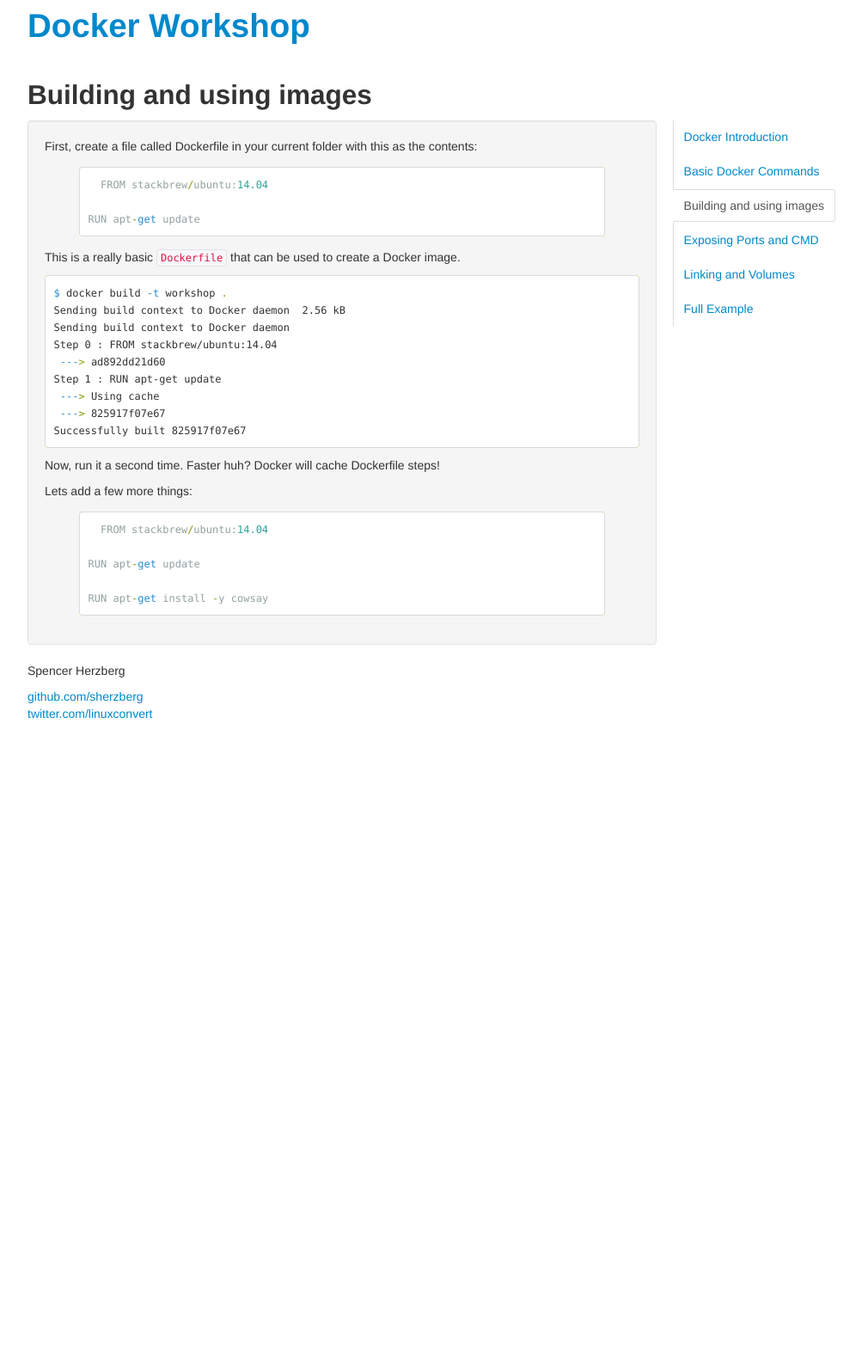
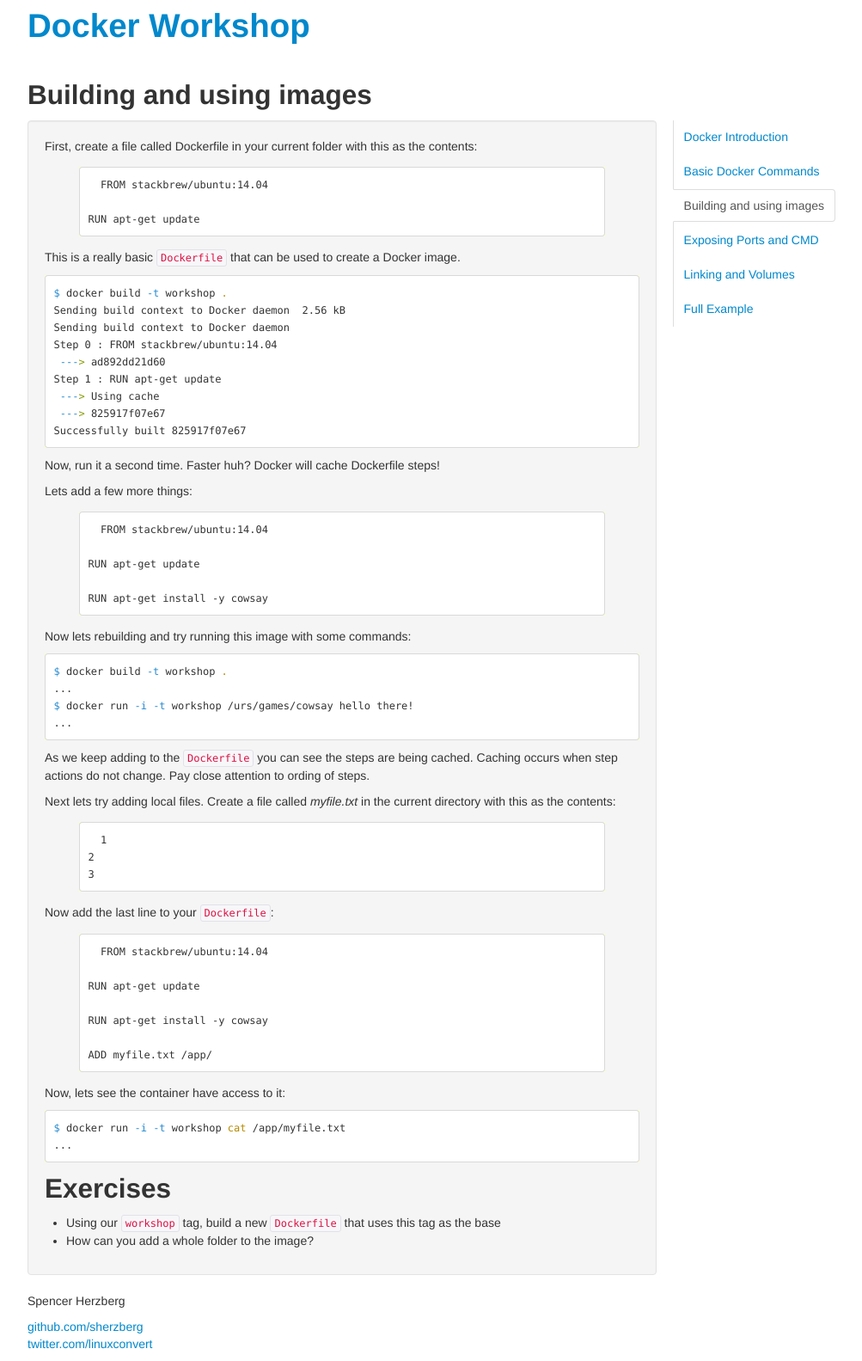
Before and after one commit to sherzberg/docker-workshop, a Jekyll site: the page built from pages/building_and_using_images.md, in a window 1280 px wide. Shown: the whole page at 86% size, without its empty margins (138-1141 px from the left). Built offline with Jekyll 4.4.1, drawn with Linux system fonts in a browser that asks for light colours; nearby versions of some CDN libraries; Markdown is read by kramdown in place of the engine named in the settings; before the commit the page ends 900 px from its top, so only the background shows below that.

Commit message:
workshop steps and exercises for "building and using images"

````diff
--- /dev/null
+++ b/_includes/building_and_using_images/3/Dockerfile
@@ -0,0 +1,7 @@
+FROM stackbrew/ubuntu:14.04
+
+RUN apt-get update
+
+RUN apt-get install -y cowsay
+
+ADD myfile.txt /app/
--- /dev/null
+++ b/_includes/building_and_using_images/3/myfile.txt
@@ -0,0 +1,3 @@
+1
+2
+3
--- a/pages/building_and_using_images.md
+++ b/pages/building_and_using_images.md
@@ -7,7 +7,7 @@
 First, create a file called Dockerfile in your current folder with
 this as the contents:
 
-{% highlight js %}
+{% highlight text %}
   {% include building_and_using_images/1/Dockerfile %}
 {% endhighlight %}
 
@@ -30,6 +30,45 @@
 
 Lets add a few more things:
 
-{% highlight js %}
+{% highlight text %}
   {% include building_and_using_images/2/Dockerfile %}
 {% endhighlight %}
+
+Now lets rebuilding and try running this image with some commands:
+
+```bash
+$ docker build -t workshop .
+...
+$ docker run -i -t workshop /urs/games/cowsay hello there!
+...
+```
+
+As we keep adding to the `Dockerfile` you can see the steps are being
+cached. Caching occurs when step actions do not change. Pay close attention
+to ording of steps.
+
+Next lets try adding local files. Create a file called _myfile.txt_ in the
+current directory with this as the contents:
+
+{% highlight text %}
+  {% include building_and_using_images/3/myfile.txt %}
+{% endhighlight %}
+
+Now add the last line to your `Dockerfile`:
+
+{% highlight text %}
+  {% include building_and_using_images/3/Dockerfile %}
+{% endhighlight %}
+
+Now, lets see the container have access to it:
+
+```bash
+$ docker run -i -t workshop cat /app/myfile.txt
+...
+```
+
+Exercises
+---------
+
+ * Using our `workshop` tag, build a new `Dockerfile` that uses this tag as the base
+ * How can you add a whole folder to the image?
````
